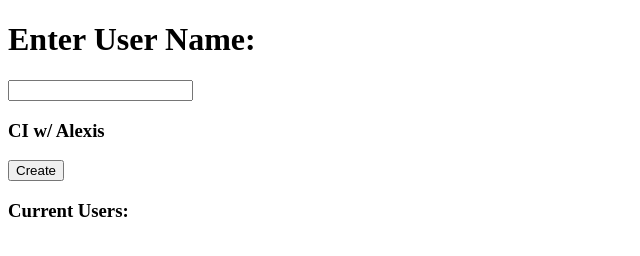
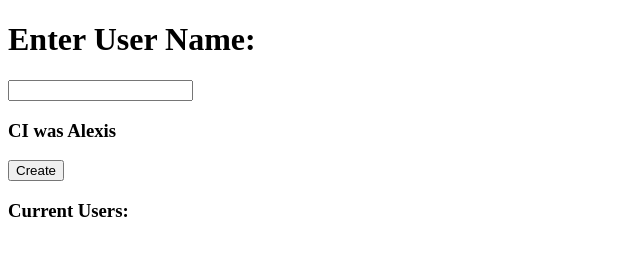
Before and after one commit to nkauffman/UserCRUD, a website: page public/index.html in a window 1280 px wide. Shown: the full height of the page, 0-640 px from the left. Drawn offline with Linux system fonts and the light colour scheme; no server answers.

Commit message:
Minor change

```diff
--- a/public/index.html
+++ b/public/index.html
@@ -14,7 +14,7 @@
 					<h1>Enter User Name:</h1>
 					<input type="text" ng-model="formData.userName">
 				</div>
-				<h3>CI w/ Alexis</h3>
+				<h3>CI was Alexis</h3>
 				<button ng-click="createUser()">Create</button>
 
 				<h3>Current Users:</h3>
```
